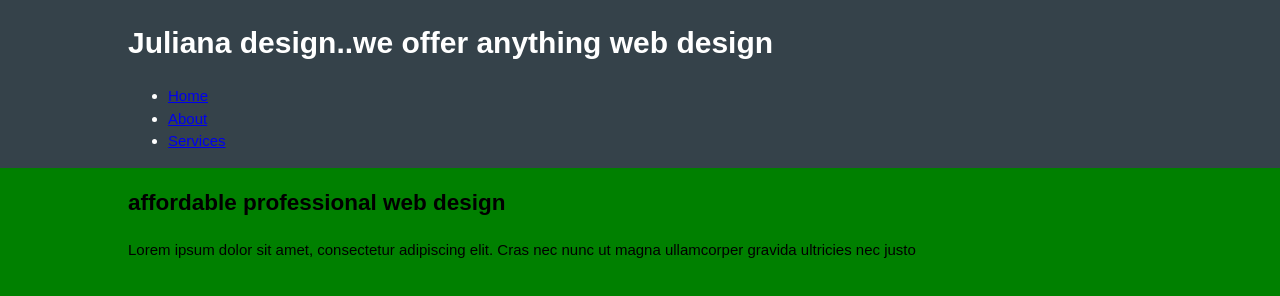
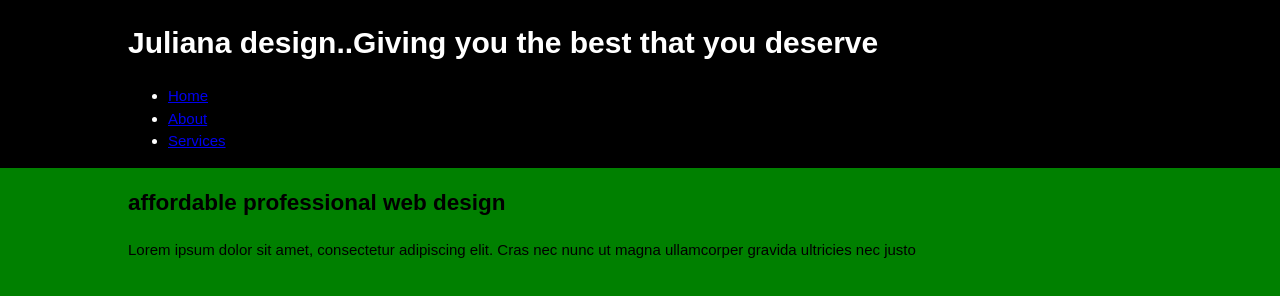
Before and after one commit to Ojediran-Juliana1407/practice-work, a plain HTML site: page index.html in a window 1280 px wide. Drawn offline with Linux system fonts and the light colour scheme; files that its build step writes are made by us from their sources.

Commit message:
second commit

```diff
--- a/index.html
+++ b/index.html
@@ -13,7 +13,7 @@
     <header>
         <div class="container">
             <div id="branding">
-                <h1>Juliana design..we offer anything web design</h1>
+                <h1>Juliana design..Giving you the best that you deserve</h1>
 
             </div>
             <nav>
--- a/style.css
+++ b/style.css
@@ -18,6 +18,6 @@ body{
 
 /* Header **/
 header{
-    background:#35424a;
+    background: #000;;
     color: #ffffff;
 }
```
